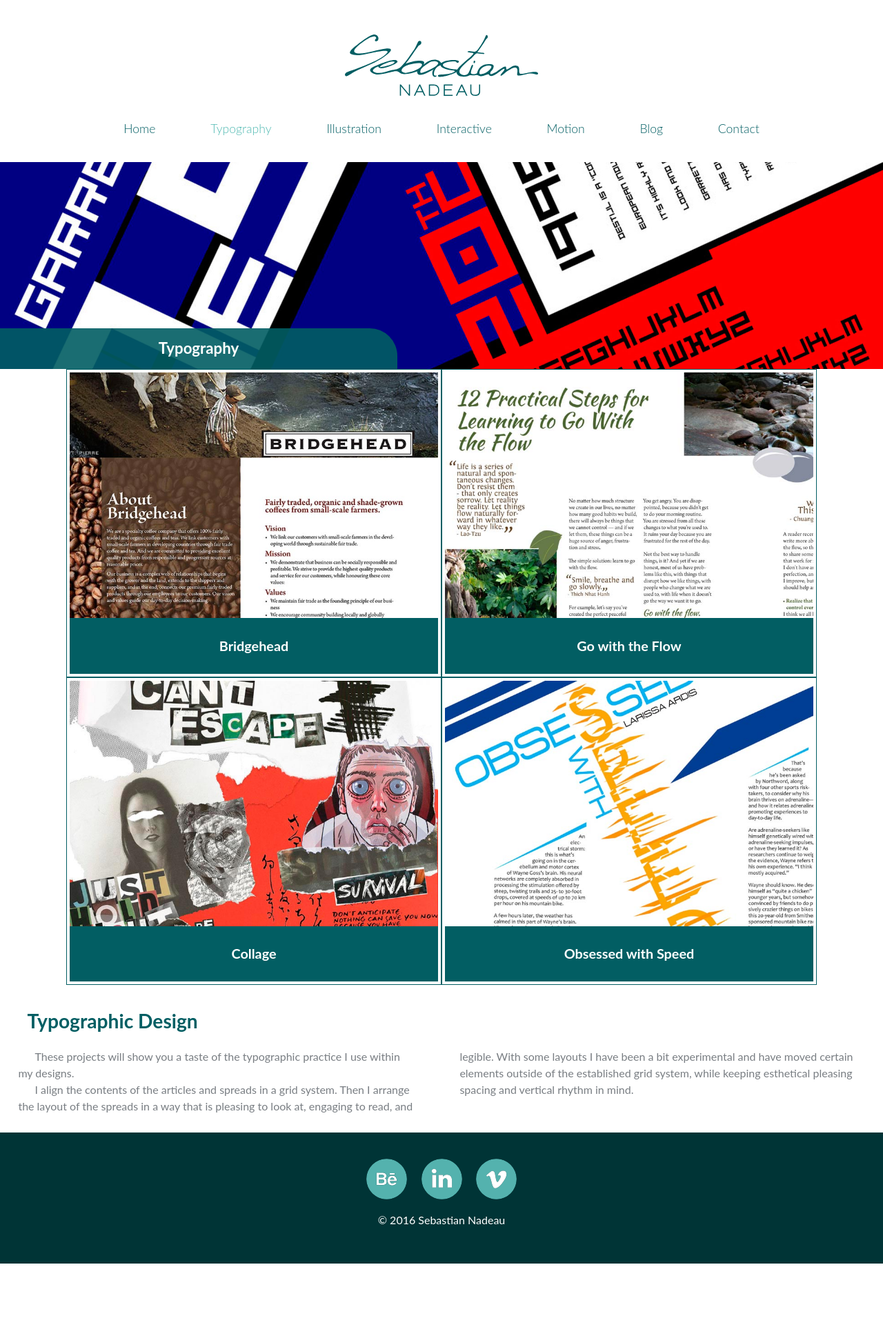
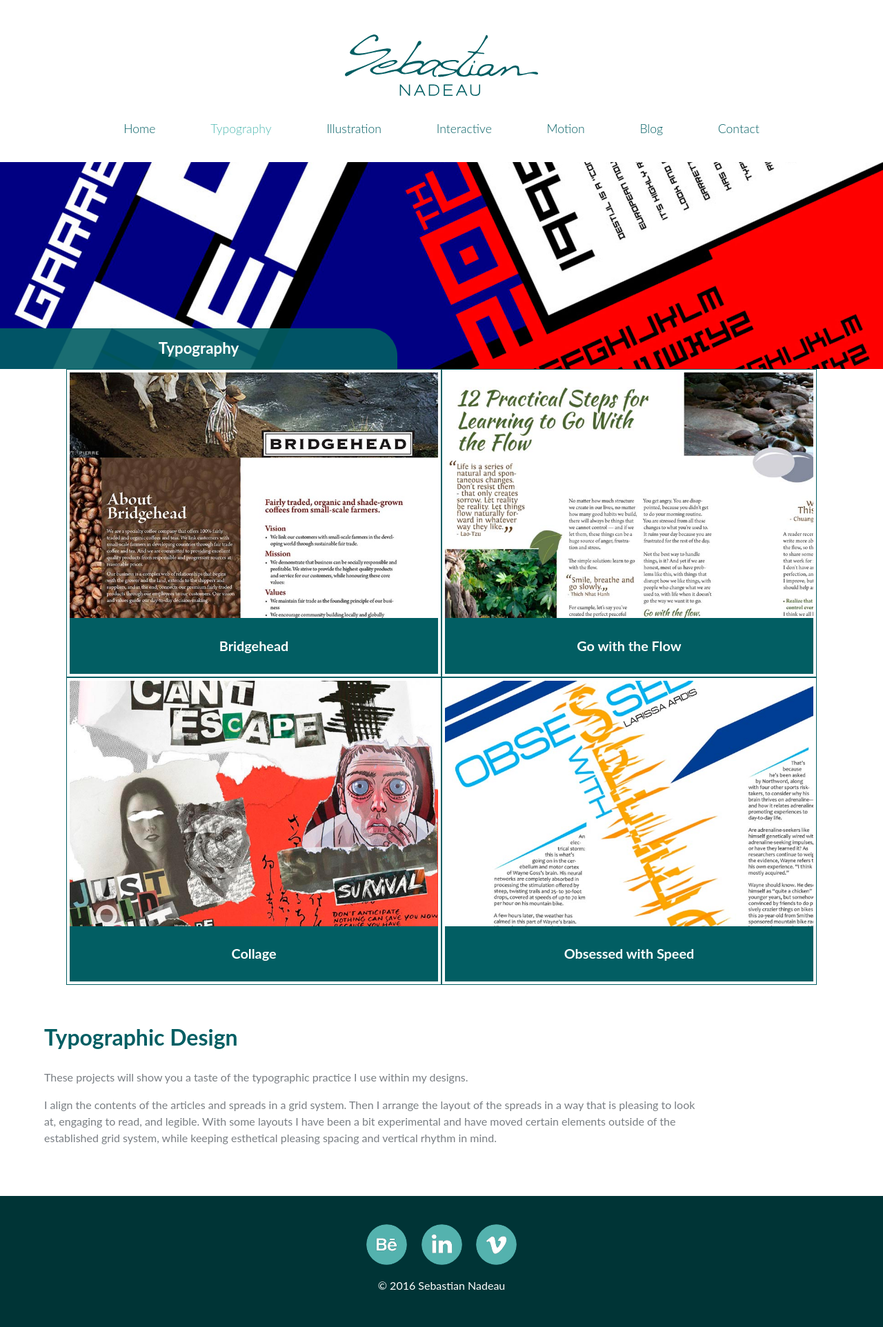
Before and after one commit to sebastiann88/personal-online-portfolio, a Jekyll site: the page built from typography/index.html, in a window 1280 px wide. Shown: the whole page at 69% size. Built offline with Jekyll 4.4.1, drawn with Linux system fonts in a browser that asks for light colours; nearby versions of some CDN libraries; before the commit the page ends 1832 px from its top, so only the background shows below that.

Commit message:
style(all): change columns and spacing of type

```diff
--- a/css/main.css
+++ b/css/main.css
@@ -214,15 +214,32 @@ a + p {
   ABOUT SECTION
 --------------------------- */
 
+.push-top-double > h1 {
+    margin: 1.5em auto 0.355em auto;
+}
+
+.push-top-double .preview-wrapper > p:last-child {
+    margin-bottom: 4.5em;
+}
+
 #columns > p {
     margin-top: 0;
     margin-bottom: 0;
     text-indent: 1.5em;
 }
 
-.about-section, .push-top-double {
-    margin: 1.5rem;
+h1 #columns p:last-child {
+    margin-bottom: 4.5em;
+}
+
+.about-section {
+    margin: 1.5rem auto 4em auto;
     max-width: 95%;
+}
+
+.push-top-double > .preview-wrapper {
+    max-width: 90%;
+    margin-left: 5%;
 }
 
 #name {
@@ -510,7 +527,7 @@ img + p {
 footer {
     display: block;
     text-align: center;
-    padding: 1.5em;
+    padding-top: 1.75em;
     background-color: #003436;
 }
 
@@ -553,12 +570,20 @@ footer > div {
 
 @media (min-width: 769px) {
 
+    .push-top-double > h1 {
+        max-width: 80%;
+        margin: 1.75em auto 0.355em auto;
+    }
+
     #columns {
-        -webkit-column-count: 2;
+        -webkit-column-count: 1;
 		-webkit-column-gap: 3em;
 
-		-moz-column-count: 2;
+		-moz-column-count: 1;
 		-moz-column-gap: 3em;
+
+        max-width: 80%;
+        margin: 0 auto;
 	}
 
 	.main-header {
@@ -639,8 +664,13 @@ footer > div {
         margin: 0 auto;
     }
 
-    .about-section, .push-top-double {
+    .about-section {
         max-width: 95%;
+        margin: 1.5rem auto 5em auto;
+    }
+
+    .push-top-double > .preview-wrapper {
+        max-width: 80%;
     }
 
     .previews-home {
@@ -652,12 +682,19 @@ footer > div {
 
 @media (min-width: 1026px) {
 
+    .push-top-double > h1 {
+        max-width: 75%;
+        margin: 2.5em auto 0.355em auto;
+    }
+
     #columns {
-    -webkit-column-count: 2;
+    -webkit-column-count: 1;
     -webkit-column-gap: 4em;
 
-    -moz-column-count: 2;
+    -moz-column-count: 1;
     -moz-column-gap: 4em;
+
+    max-width: 75%;
 	}
 
     .main-wrapper {
@@ -674,8 +711,13 @@ footer > div {
         margin: 0 auto;
     }
 
-    .about-section, .push-top-double {
-        max-width: 95%;
+    .about-section {
+        max-width: 90%;
+        margin: 1.5rem auto 6em auto;
+    }
+
+    .push-top-double > .preview-wrapper {
+        max-width: 75%;
     }
 
     #breathing-space {
@@ -686,12 +728,18 @@ footer > div {
 
 @media (min-width: 1545px) {
 
+    .push-top-double h1 {
+        max-width: 70%;
+    }
+
     #columns {
-    -webkit-column-count: 2;
+    -webkit-column-count: 1;
     -webkit-column-gap: 5em;
 
-    -moz-column-count: 2;
+    -moz-column-count: 1;
     -moz-column-gap: 5em;
+
+    max-width: 70%;
 	}
 
     .main-header {
@@ -729,10 +777,12 @@ footer > div {
         margin: 0 auto;
     }
 
-    .about-section, .push-top-double {
-        max-width: 90%;
-        margin-left: auto;
-        margin-right: auto;
+    .about-section {
+        max-width: 80%;
+    }
+
+    .push-top-double > .preview-wrapper {
+        max-width: 65%;
     }
 
     .previews-home {
--- a/illustration/index.html
+++ b/illustration/index.html
@@ -14,8 +14,8 @@ featured_image: /images/preview-illustration.jpg
 {% include illustration.html %}
 
 <div class="push-top-double push-bottom-double">
+    <div class="preview-wrapper">
     <h1>Illustrative Design</h1>
-    <div id="columns">
-        <p>My style of illustrations provide a mix of flat graphics such as the poster for Company and the Senators Campaign. As well as other styles that are a bit more fluid using strokes and subtle gradients. I also enjoy coming with the initial design I will illustrate on paper and in one sample illustration I show how the final rendering was based off the rendered ink drawings.</p>
+    <p>My style of illustrations provide a mix of flat graphics such as the poster for Company and the Senators Campaign. As well as other styles that are a bit more fluid using strokes and subtle gradients. I also enjoy coming with the initial design I will illustrate on paper and in one sample illustration I show how the final rendering was based off the rendered ink drawings.</p>
     </div>
 </div>
--- a/index.html
+++ b/index.html
@@ -21,8 +21,8 @@ priority: 1.0
 {% include profile.html %}
 
 <div class="about-section">
-    <h2 id="h2">Portfolio</h2>
     <div id="columns">
+        <h2 id="h2">Portfolio</h2>
         <p>My online graphic design portfolio is a showcase of typography, illustration, interactive media, and motion design. It is my hope that in the next little while you will be inspired by some new thoughts and ideas of new ways of displaying information.</p>
 
         <p>The reason I create designs is because I want to really understand a community of people. I wish to understand their values, and what is important to them. It's important for me to understand those values because I want them to translate in the designs I create. I believe that great design happens when the design stirs an audience to engage in a message and react in a positive way. Either intellectually, emotionally, or even physically. When the viewer of a given design can resonate with it and share the same characteristics and values that it promotes, then it's good design. The role I pursue in the whole design process is to communicate positive values and have my designs really impact people in a positive way.</p>
--- a/interactive/index.html
+++ b/interactive/index.html
@@ -14,8 +14,8 @@ featured_image: /images/preview-interactive.jpg
 {% include interactive.html %}
 
 <div class="push-top-double push-bottom-double">
-    <h1>Interactive Design</h1>
-    <div id="columns">
+    <div class="preview-wrapper">
+        <h1>Interactive Design</h1>
         <p>During my time at Algonquin College I have created some interesting interactive projects.</p>
         <p>One project included building an interactive dvd main menu, another involved building a website mockup in Photoshop for an ecommerce website. Other projects even involved designing a toy for a very young demographic with the focus on developing an intuitive and simple user experience. We also created a mockup for an ipad game where we considered how the user would interact with the interface. More recent projects involved the creation of two iphone apps.</p>
     </div>
--- a/motion/index.html
+++ b/motion/index.html
@@ -14,8 +14,8 @@ featured_image: /images/preview-motion.jpg
 {% include motion.html %}
 
 <div class="push-top-double push-bottom-double">
-    <h1>Motion Design</h1>
-    <div id="columns">
+    <div class="preview-wrapper">
+        <h1>Motion Design</h1>
         <p>I really love motion design and I plan on developing my skills further in this area.</p>
         <p>I would like to bring sound animation principles woven into graphic design to create beautiful artistic motion graphics. I have some interesting projects posted up that serve to communicate a message through typography and moving graphics. I have my demo reel, a broadcast opener, an explainer video, as well as an animated infographic. These videos were created using After Effects and Illustrator. In the future I also plan on incorporating 3D into my work with Cinema 4D.</p>
     </div>
--- a/typography/index.html
+++ b/typography/index.html
@@ -14,8 +14,8 @@ featured_image: /images/preview-typography.jpg
 {% include typography.html %}
 
 <div class="push-top-double push-bottom-double">
-    <h1>Typographic Design</h1>
-    <div id="columns">
+    <div class="preview-wrapper">
+        <h1>Typographic Design</h1>
         <p>These projects will show you a taste of the typographic practice I use within my designs.</p>
         <p>I align the contents of the articles and spreads in a grid system. Then I arrange the layout of the spreads in a way that is pleasing to look at, engaging to read, and legible. With some layouts I have been a bit experimental and have moved certain elements outside of the established grid system, while keeping esthetical pleasing spacing and vertical rhythm in mind.</p>
     </div>
```
